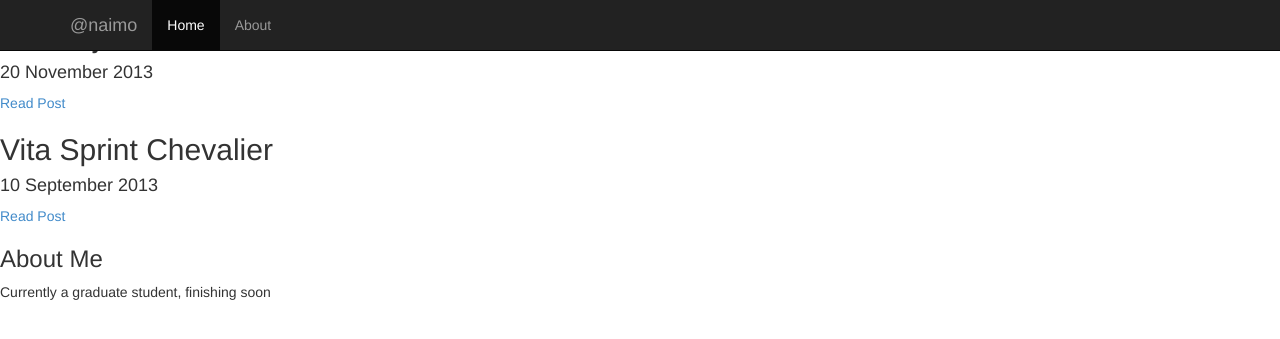
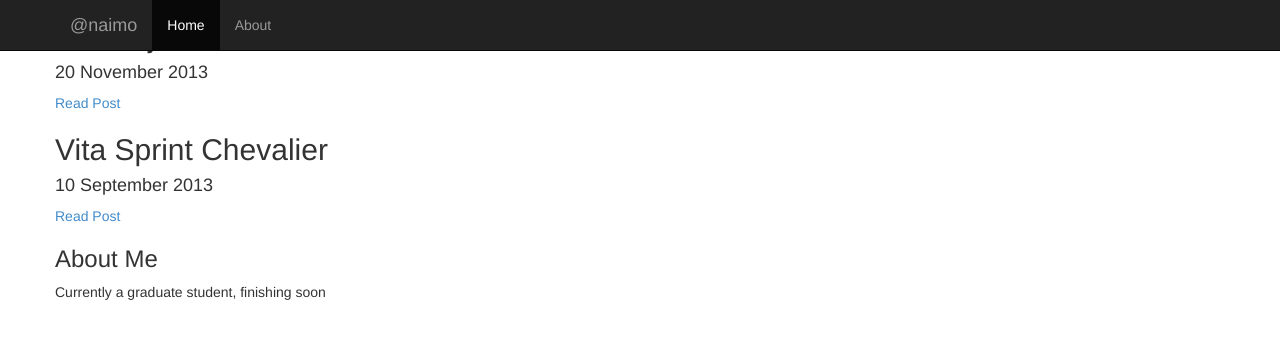
Before and after one commit to naimo/nicolas.github.com, a Jekyll site: the page built from index.html, in a window 1280 px wide. Shown: the top 339 px of the page. Built offline with Jekyll 4.4.1, drawn with Linux system fonts in a browser that asks for light colours; Markdown is read by kramdown in place of the engine named in the settings; the list of posts is cut into pages by our own code.

Commit message:
Update default.html

```diff
--- a/_layouts/default.html
+++ b/_layouts/default.html
@@ -1,10 +1,10 @@
 {% include header.html %}
-<div class="container-fluid">
-<div class="row-fluid">
-  <div class="span8">
+<div class="container">
+<div class="row">
+  <div class=".col-md-8">
     {{ content }}
   </div>
-  <div class="span4">
+  <div class=".col-md-4">
     {% include sidebar.html %}
   </div>
 </div>
```
